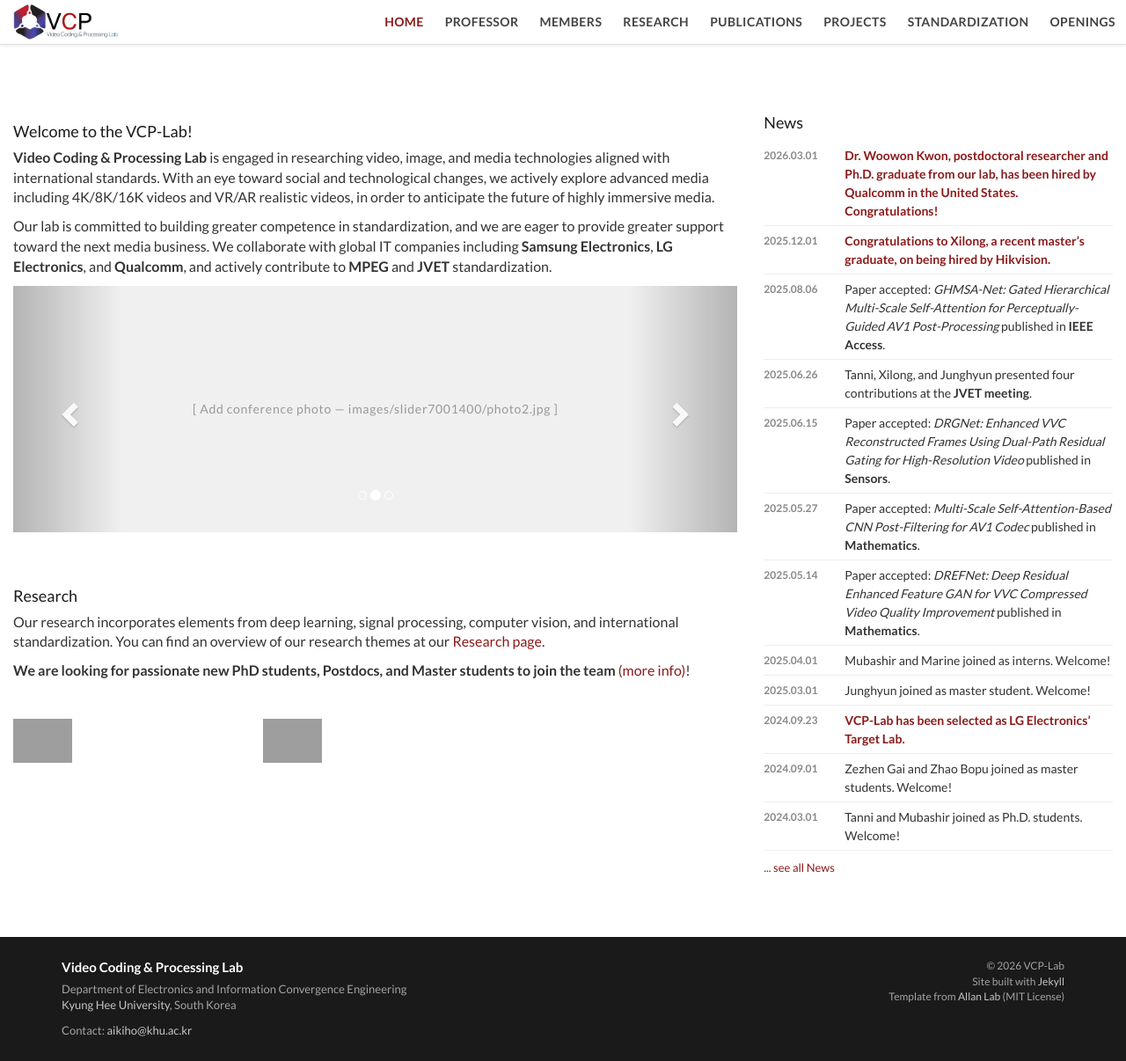
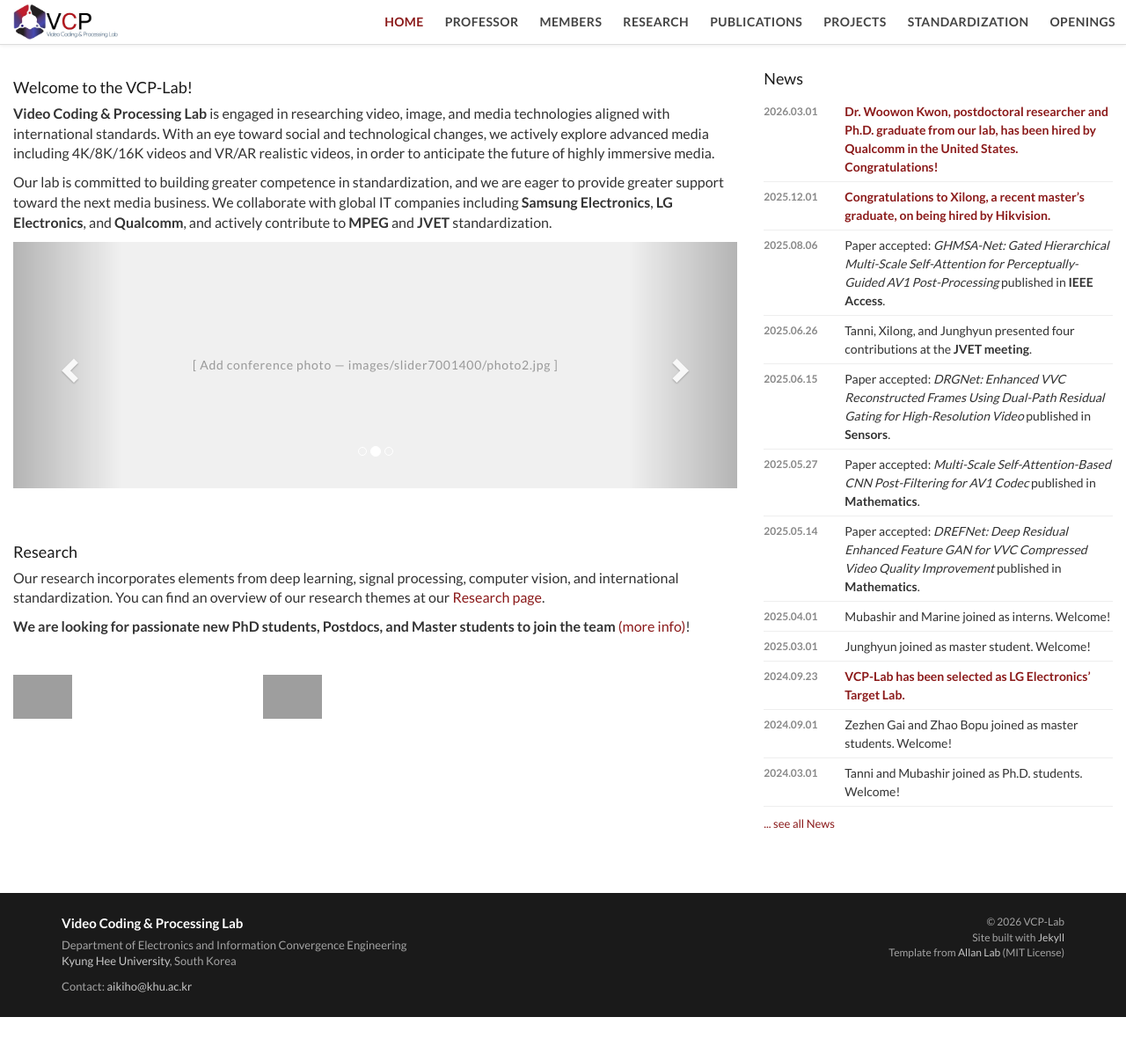
Before and after one commit to hazelran/lab_test, a Jekyll site: the page built from index.html, in a window 1280 px wide and 1206 px high. Shown: the whole window at 88% size. Built offline with Jekyll 4.4.1, drawn with Linux system fonts in a browser that asks for light colours; grey boxes are pictures that could not be loaded.

Commit message:
Update navbar.html

```diff
--- a/_includes/navbar.html
+++ b/_includes/navbar.html
@@ -41,4 +41,3 @@
     </div>
   </div>
 </nav>
-<div style="height:50px;"></div><!-- navbar offset -->
```
